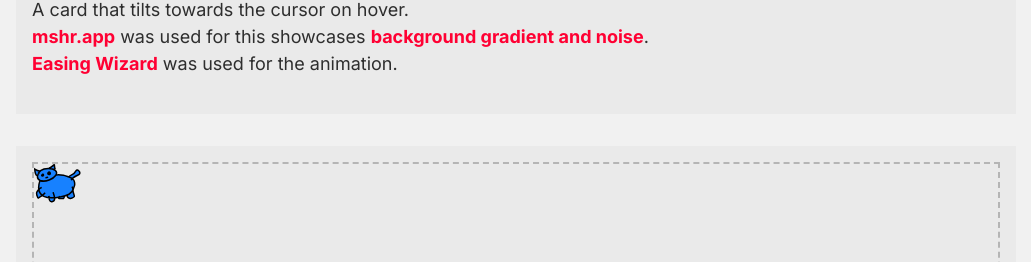
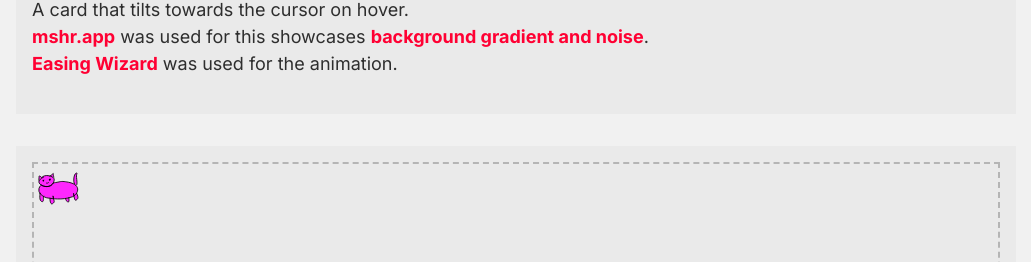
Before and after one commit to BigBadBodyPillow/snippets, a SvelteKit app: page / in a window 1280 px wide. Shown: the part 3554-3816 px from the top of the page, without its empty margins (119-1150 px from the left). Built offline with nearby package versions, Linux system fonts and the light colour scheme.

Commit message:
added new cat and walk cycle

```diff
--- a/src/components/Cursor/Cursor.svelte
+++ b/src/components/Cursor/Cursor.svelte
@@ -21,6 +21,7 @@
   let moveArea: HTMLDivElement;
   let movementDirections = $state<Direction[]>([]);
   let petRotation = $state(0);
+  let isWalking = $state(false);
   let targetPosition: Coordinates = { x: 0, y: 0 };
   let animationFrame: number | null = null;
   let lastFrameTime: number | null = null;
@@ -51,6 +52,7 @@
     if (distance <= distanceToMove || distance < 0.1) {
       updatePetDirection({ x: deltaX, y: deltaY });
       petPosition = { ...targetPosition };
+      isWalking = false;
       lastFrameTime = null;
       isFollowing = false;
       return;
@@ -59,6 +61,7 @@
     const progress = distanceToMove / distance;
     const movement = { x: deltaX * progress, y: deltaY * progress };
     updatePetDirection(movement);
+    isWalking = true;
     petPosition = {
       x: petPosition.x + movement.x,
       y: petPosition.y + movement.y
@@ -74,6 +77,7 @@
 
   function stopFollowing() {
     isFollowing = false;
+    isWalking = false;
     targetPosition = { ...petPosition };
     if (animationFrame !== null) cancelAnimationFrame(animationFrame);
     animationFrame = null;
@@ -225,6 +229,7 @@
   >
     <div
       class="pet"
+      class:walking={isWalking}
       style="transform: translate3d({petPosition.x}px, {petPosition.y}px, 0) rotate({petRotation}deg)"
       aria-hidden="true"
     ></div>
@@ -256,9 +261,27 @@
     width: var(--pet-size);
     height: var(--pet-size);
 
-    background: url('./cat.svg');
+    background: url('./AnimationSet.svg');
+    background-size: 1400% 1900%;
+    background-position: 0 0;
     background-repeat: no-repeat;
     pointer-events: none;
     will-change: transform;
   }
+
+  .pet.walking {
+    animation: walk 400ms steps(1, end) infinite;
+  }
+
+  @keyframes walk {
+    0%,
+    49.99% {
+      background-position: calc(var(--pet-size) * -1) 0;
+    }
+
+    50%,
+    100% {
+      background-position: calc(var(--pet-size) * -2) 0;
+    }
+  }
 </style>
```
Also changed, not shown: src/components/Cursor/AnimationSet.svg (added), 1 other file (tests, documents, lock files or other folders).
